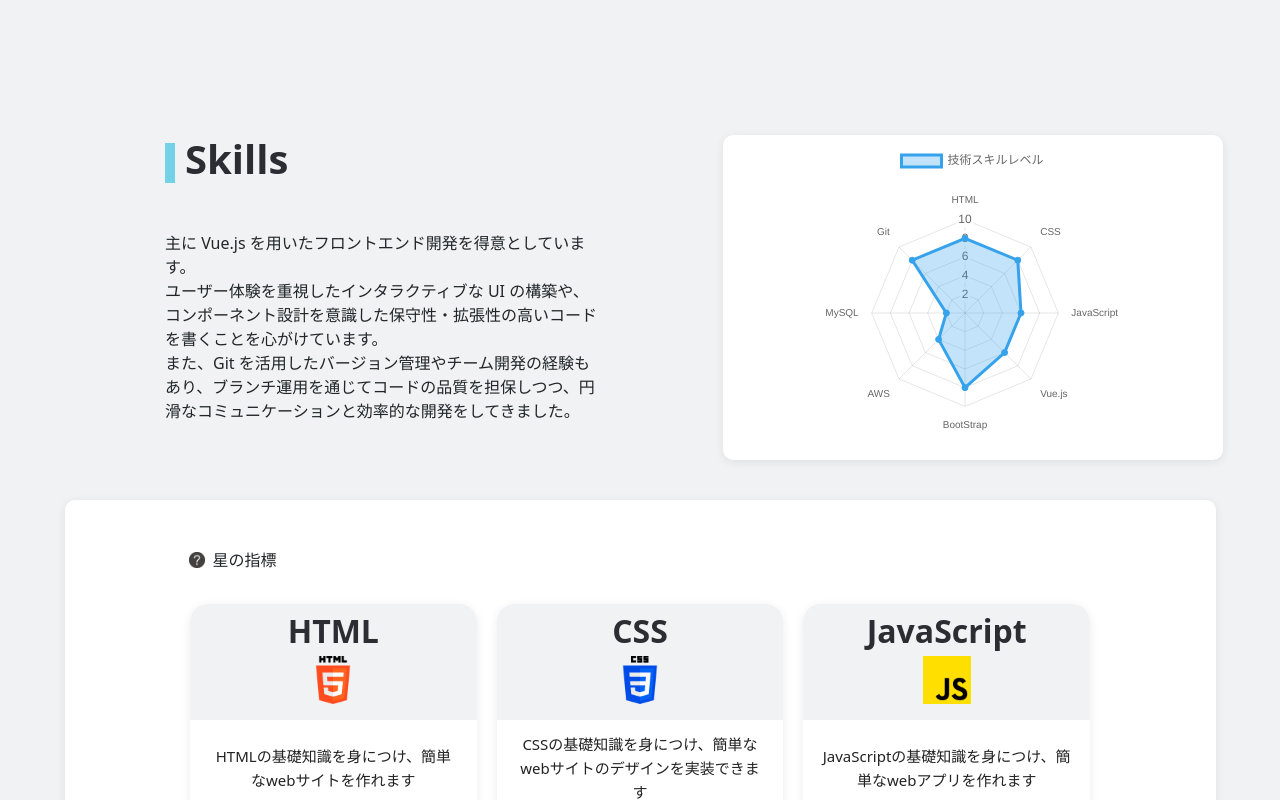
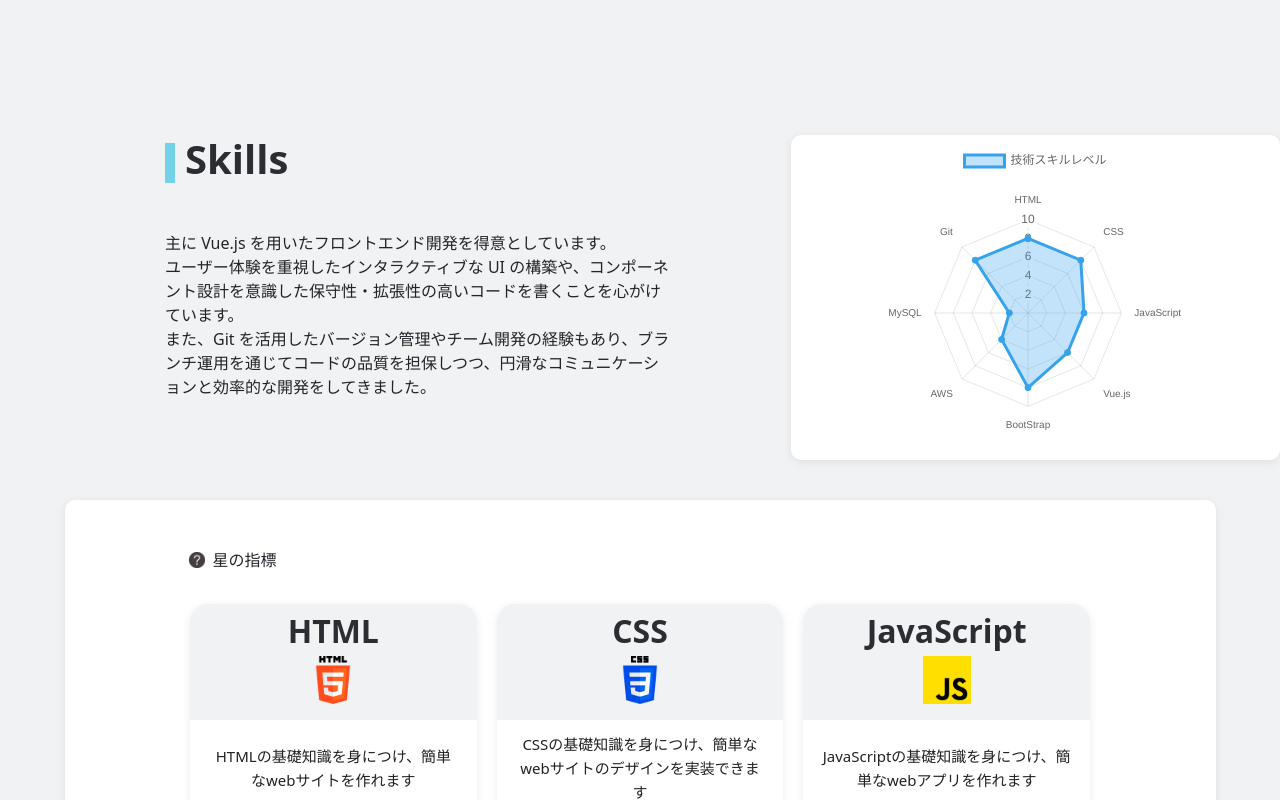
Before and after one commit to masateru0/Portfolio, a Vue app: page / in a window 1280 px wide. Shown: the part 2340-3140 px from the top of the page. Built offline with nearby package versions, Linux system fonts and the light colour scheme.

Commit message:
スキルのレイアウト修正

```diff
--- a/src/Views/MySkills.vue
+++ b/src/Views/MySkills.vue
@@ -1,7 +1,7 @@
 <template>
     <section class="skills-section">
         <div class="skill-content">
-            <div class="left-column">
+            <div class="skills-left-column">
                 <ContentsText title="Skills" />
 
                 <p class="skill-text">
@@ -13,7 +13,7 @@
                 </p>
             </div>
 
-            <div class="right-column">
+            <div class="skills-right-column">
                 <SkillGraph :width="325" :height="325" />
             </div>
         </div>
@@ -60,7 +60,7 @@ const skills = [
         title: 'JavaScript',
         icon: new URL('@/assets/skills/js-icon.png', import.meta.url).href,
         description: 'JavaScriptの基礎知識を身につけ、簡単なwebアプリを作れます',
-        rating: 3,
+        rating: 4,
     },
     {
         title: 'BootStrap',
@@ -73,7 +73,7 @@ const skills = [
         icon: new URL('@/assets/skills/vue-icon.png', import.meta.url).href,
         description:
             'Vue.jsの基礎知識を身につけ、コンポーネント設計を意識した簡単でモダンなwebアプリを作れます',
-        rating: 3,
+        rating: 4,
     },
     {
         title: 'MySQL',
@@ -85,7 +85,7 @@ const skills = [
         title: 'AWS',
         icon: new URL('@/assets/skills/AWS-icon.png', import.meta.url).href,
         description: 'AWSクラウドプラクティショナーを取得しました',
-        rating: 2,
+        rating: 1,
     },
     {
         title: 'Git',
@@ -118,19 +118,19 @@ const skills = [
     padding-bottom: 40px;
 }
 
-.left-column {
+.skills-left-column {
     margin-left: 165px;
     width: 585px;
 }
 
-.left-column :deep(.contents-text) {
+.skills-left-column :deep(.contents-text) {
     justify-content: flex-start;
     text-align: left;
     font-size: 40px;
     margin-bottom: 40px;
 }
 
-.right-column {
+.skills-right-column {
     background-color: #fff;
     width: 502px;
     height: 325px;
```
